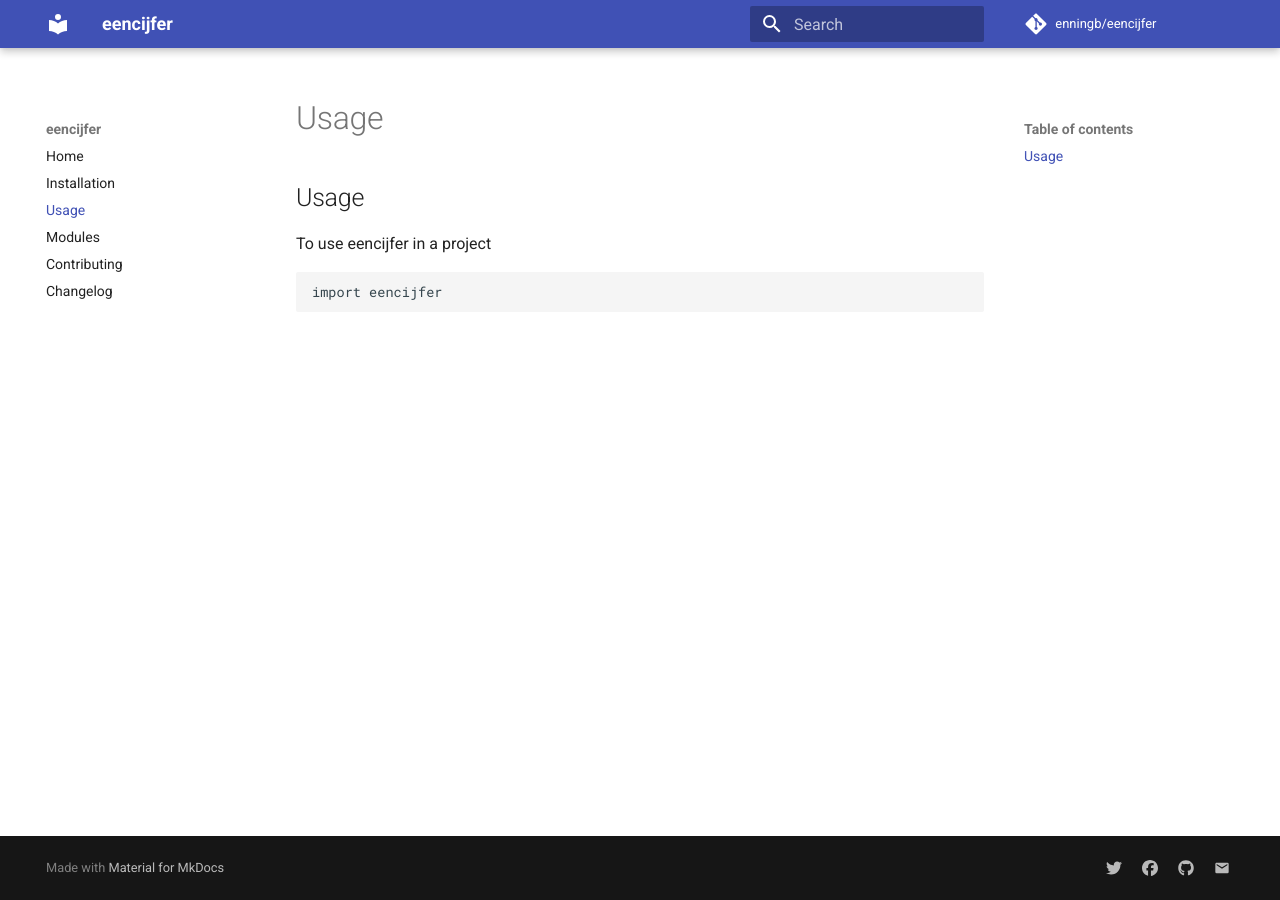
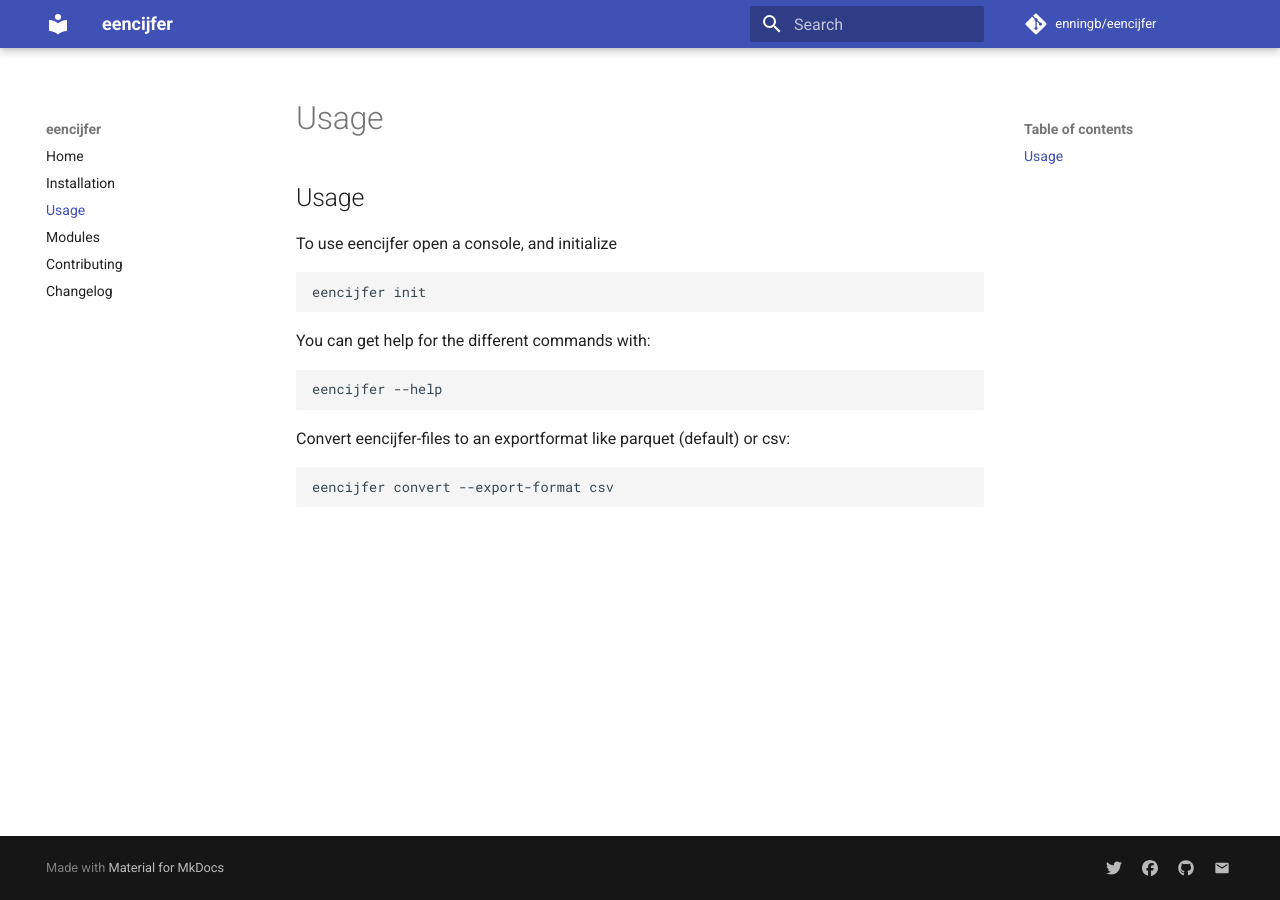
Before and after one commit to enningb/eencijfer, an MkDocs documentation site: the page built from docs/usage.md, in a window 1280 px wide. Built offline with MkDocs 1.6.1 and Material for MkDocs 9.7.7, drawn with Linux system fonts in a browser that asks for light colours; comment, search, counter and statistics services are not loaded.

Commit message:
added some documentation

````diff
--- a/docs/usage.md
+++ b/docs/usage.md
@@ -1,7 +1,20 @@
 # Usage
 
-To use eencijfer in a project
+To use eencijfer open a console, and initialize
 
 ```
-import eencijfer
+eencijfer init
 ```
+
+You can get help for the different commands with:
+
+```
+eencijfer --help
+```
+
+
+Convert eencijfer-files to an exportformat like parquet (default) or csv:
+
+```
+eencijfer convert --export-format csv
+```
````
Also changed, not shown: README.md (+1 -5 lines).
